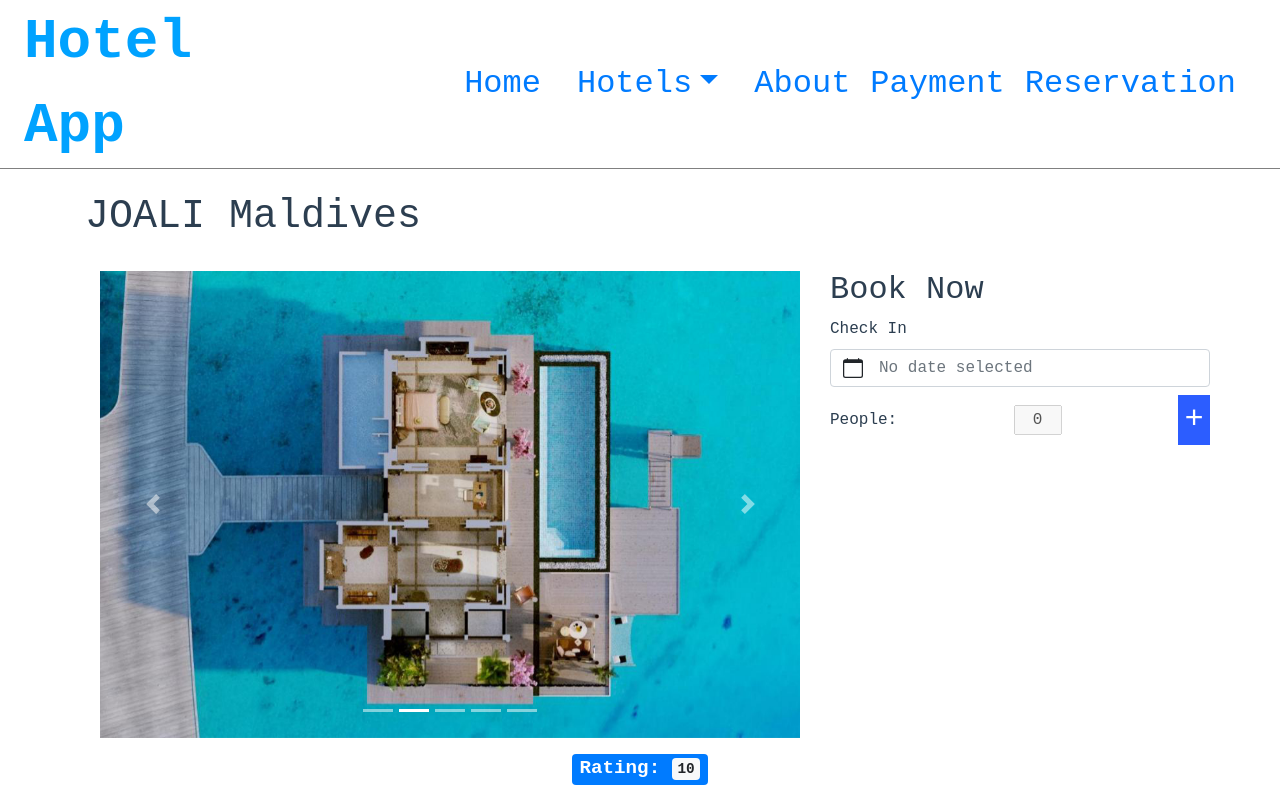
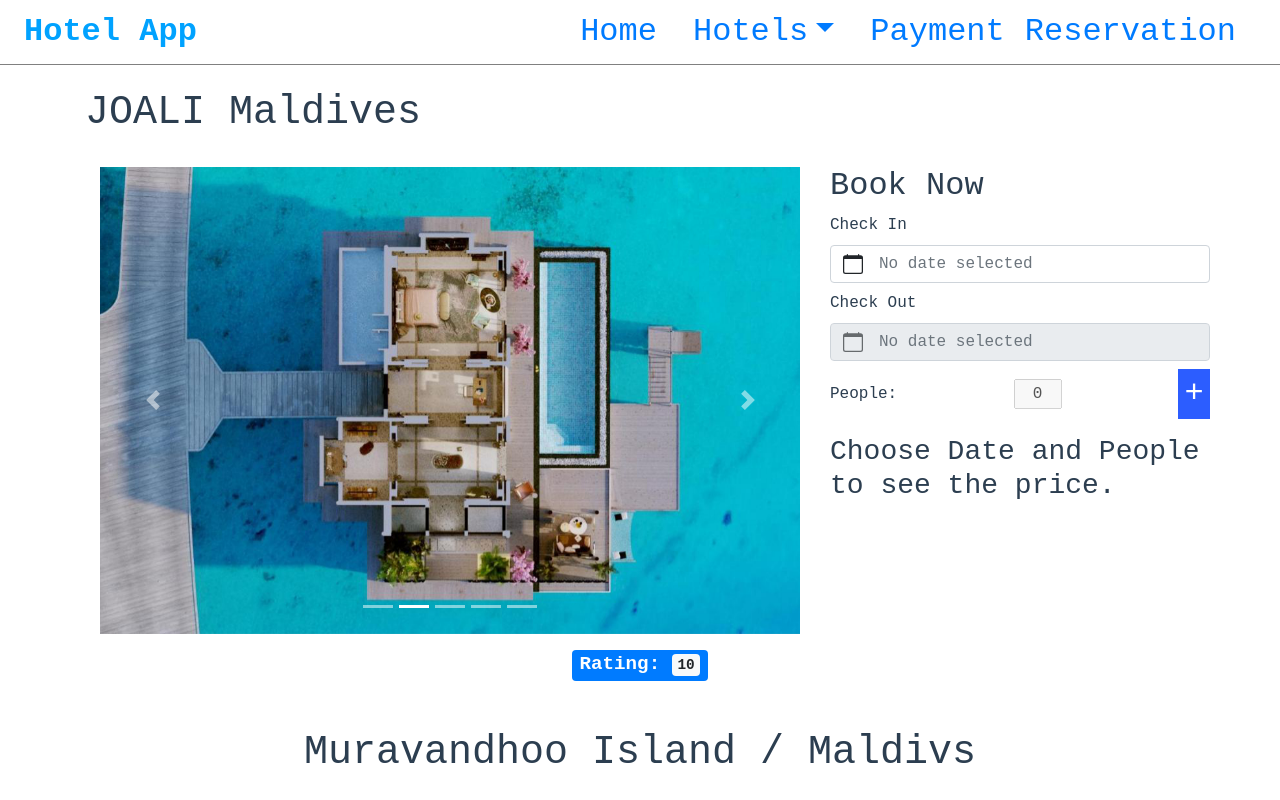
Before and after one commit to canberk-yilmaz/vue-hotel-app, a Vue app: page /hotels/1 in a window 1280 px wide. Shown: the top 800 px of the page. Built offline with nearby package versions, Linux system fonts and the light colour scheme.

Commit message:
css change

```diff
--- a/src/components/TheNavigation.vue
+++ b/src/components/TheNavigation.vue
@@ -1,10 +1,8 @@
 <template>
   <b-nav id="nav" class="navbar navbar-expand-lg ftco-navbar-light d-flex">
-    <div class="align-middle">
-      <router-link class="logo ml-4 d-flex align-middle" to="/"
-        >Hotel App</router-link
-      >
-    </div>
+    <router-link class="logo ml-4" to="/">
+      <div class="align-middle">Hotel App</div></router-link
+    >
     <div class="container"></div>
     <ul class="nav-links align-items-center mr-4">
       <li class="links">
@@ -29,9 +27,6 @@
           >
         </b-dropdown-item>
       </b-nav-item-dropdown>
-      <li class="links">
-        <router-link to="/about">About</router-link>
-      </li>
       <li class="links">
         <router-link to="/payment">Payment</router-link>
       </li>
@@ -60,6 +55,7 @@
 <style scoped>
 #nav {
   display: flex;
+  white-space: nowrap;
   align-items: center;
   justify-content: center;
   width: 100%;
@@ -87,7 +83,7 @@
   font-size: 1.5rem;
 }
 .logo {
-  font-size: 3.5rem;
+  font-size: 2rem;
   color: #00a2ff;
   font-weight: bold;
 }
--- a/src/views/Home.vue
+++ b/src/views/Home.vue
@@ -28,7 +28,6 @@
               </div>
             </div>
             <div class="col-md-2 d-flex align-center justify-content-center">
-              <button class="d-flex text-center" align-v="center">
               <router-link
                 class="d-flex"
                 :to="{
@@ -36,9 +35,10 @@
                   params: { id: hotel.id },
                 }"
               >
+                <button class="text-center" align-v="center">
                   <div class="btn" align-v="center">View Hotel</div>
+                </button>
               </router-link>
-              </button>
             </div>
           </div>
         </div>
--- a/src/views/HotelDetails.vue
+++ b/src/views/HotelDetails.vue
@@ -44,6 +44,11 @@
             ></b-form-datepicker>
           </div>
 
+          <div v-if="!this.checkInDate">
+            <label for="checkOutDate">Check Out</label>
+            <b-form-datepicker disabled class="mb-2"></b-form-datepicker>
+          </div>
+
           <div v-if="this.checkInDate">
             <label for="checkOutDate">Check Out</label>
             <b-form-datepicker
@@ -73,7 +78,9 @@
               <button class="people-btn" @click="people++">+</button>
             </div>
           </div>
-
+          <div v-if="!totalPayment">
+            <h3>Choose Date and People to see the price.</h3>
+          </div>
           <div class="totalPayment" v-if="totalPayment">
             Total Payment: ${{ totalPayment }}
           </div>
@@ -82,7 +89,10 @@
               <router-link
                 :to="{
                   name: 'Reservation',
-                  params: { peopleCount: this.people },
+                  params: {
+                    peopleCount: this.people,
+                    totalPayment: this.totalPayment,
+                  },
                 }"
                 >Book Now</router-link
               >
```
Lines whose indentation alone changed are shown as unchanged.
